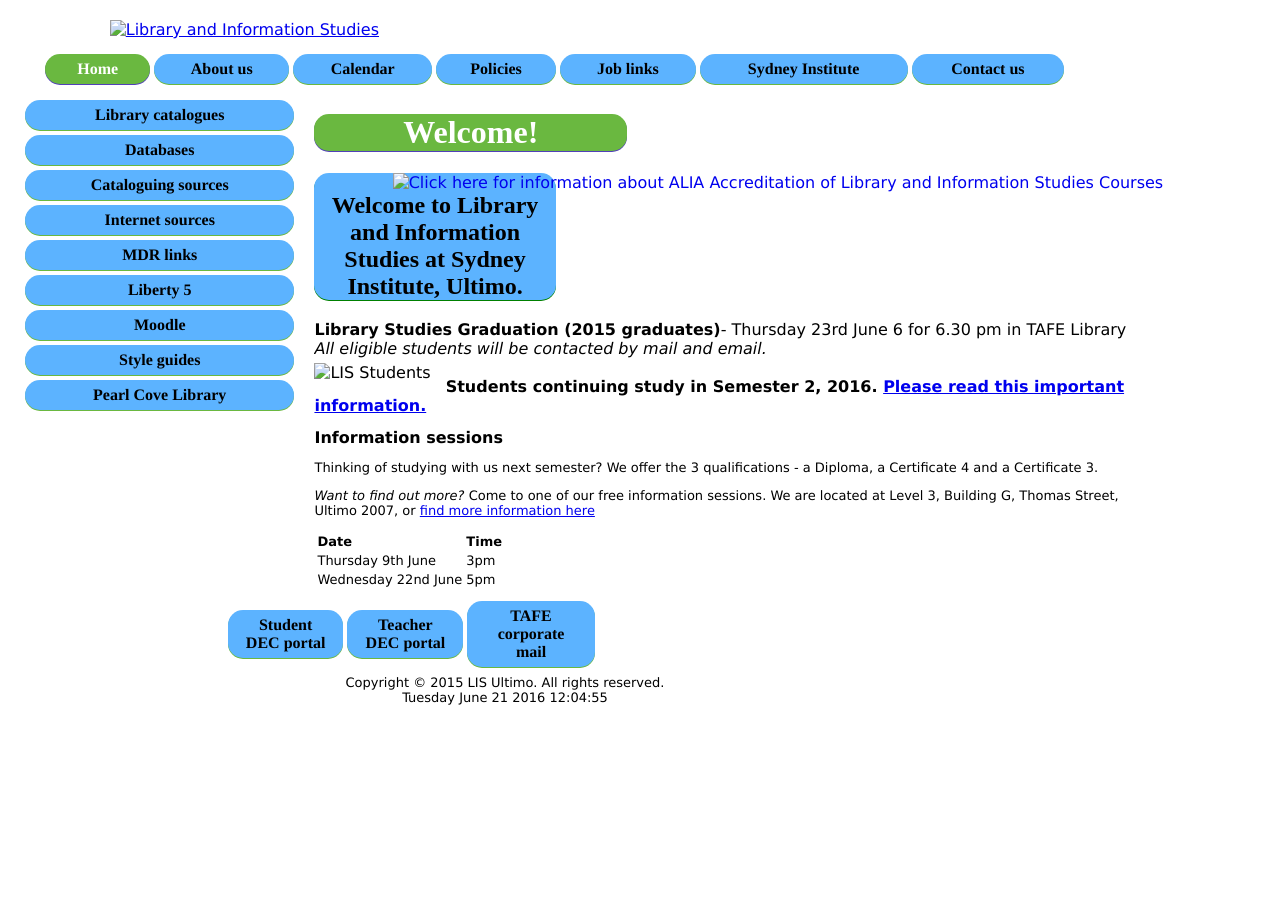
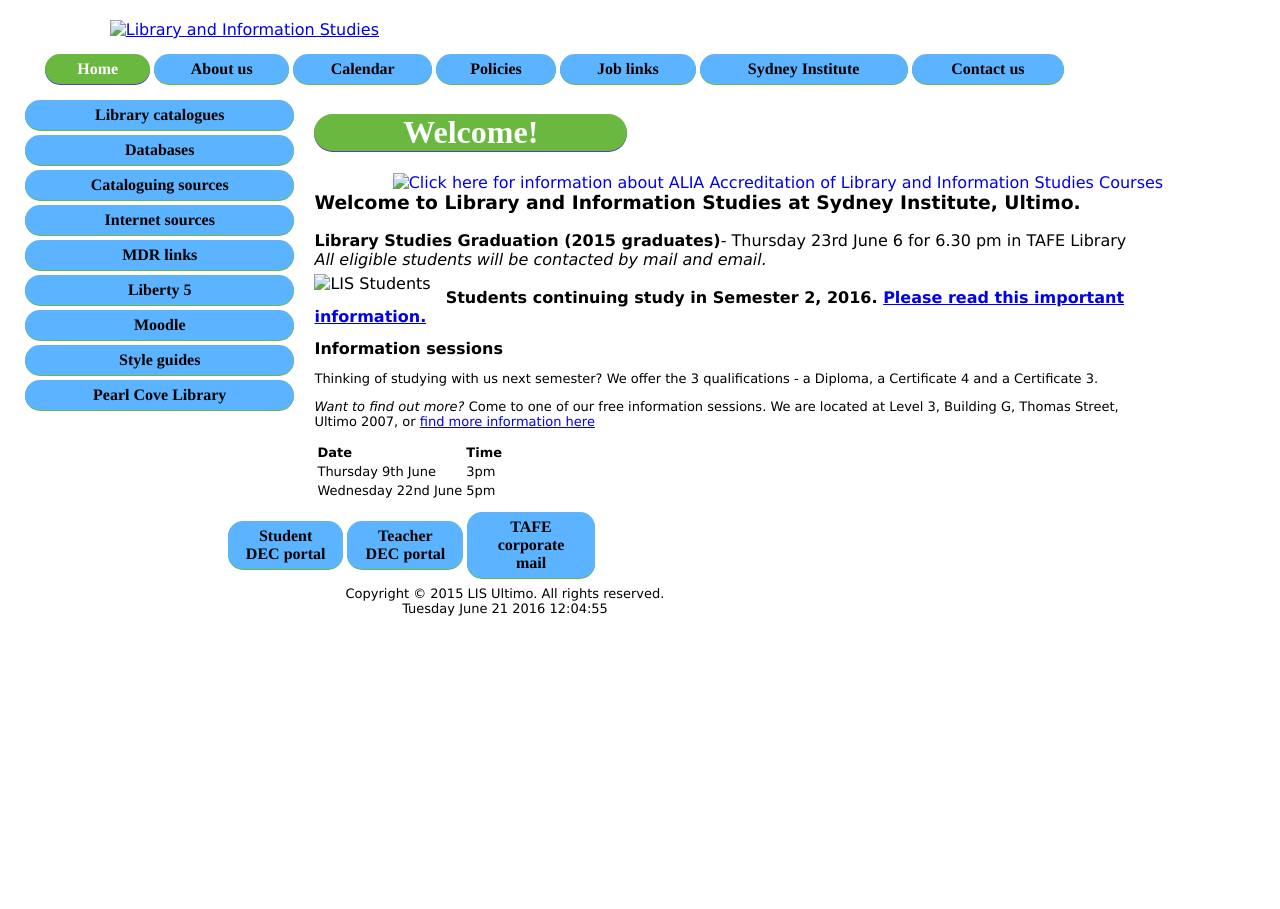
Before and after one commit to JennaMalkin/JennaMalkin.github.io, a Jekyll site: the page lismainpage.html, which Jekyll copies as it is, in a window 1280 px wide. Built offline with Jekyll 4.4.1, drawn with Linux system fonts in a browser that asks for light colours.

Commit message:
Add files via upload

```diff
--- a/lismainpage.html
+++ b/lismainpage.html
@@ -160,7 +160,7 @@ function date_time(id)
 <a href="alia.html"><img class="floatright logo" src="RED.png" title="Click here for information about ALIA Accreditation of Library and Information Studies Courses" alt="Click here for information about ALIA Accreditation of Library and Information Studies Courses" /></a>
 
 
-<h2 class=main>Welcome to Library and Information Studies at Sydney Institute, Ultimo.</h2>
+<h3>Welcome to Library and Information Studies at Sydney Institute, Ultimo.</h3>
 
 
 <strong>Library Studies Graduation  (2015 graduates)</strong>- Thursday 23rd June 6 for 6.30 pm in TAFE Library<br>
@@ -170,10 +170,9 @@ function date_time(id)
 
 <img class="group floatleft" src="group1.jpg" title="LIS Students" alt="LIS Students" />
 <br>
-<strong>Students continuing study in Semester 2, 2016. <A HREF="studentscont.pdf" TARGET="_blank">Please read this important information.
-</A>
+<strong>Students continuing study in Semester 2, 2016. <A HREF="studentscont.pdf" TARGET="_blank">Please read this important information.</A>
+</p>
 
-</p>
 <strong>Information sessions </strong>
 <p> Thinking of studying with us next semester? We offer the 3 qualifications - a Diploma, a Certificate 4 and a Certificate 3.</p>
  <p><em>Want to find out more?</em> Come to one of our free information sessions.
--- a/styles.css
+++ b/styles.css
@@ -40,7 +40,7 @@ h1 {
 	color: white;
 	font-weight: bold;
 	background: #6AB840;
-	border-radius: 15px;
+	border-radius: 0.9375em;
 	width: 36.84%;
 	text-align: center;
     -moz-box-shadow: 0px 1px 0px 0px #5240b8;
@@ -56,7 +56,7 @@ h2, h4, h5, h6 {
 	color: black;
 	font-weight: bold;
 	background: #5CB3FF;
-	border-radius: 15px;
+	border-radius: 0.9375em;
 	width: 28.42%;
 	text-align: center;
     -moz-box-shadow: 0px 1px 0px 0px green;
@@ -101,8 +101,8 @@ h2, h4, h5, h6 {
 	width: 78.95%;
 	padding: 0 auto;
 	position: relative;
-	top: 20px;
-	left: -25px;
+	top: 1.25em;
+	left: -1.5625em;
 	text-align: left;
 
 }
@@ -119,8 +119,8 @@ h2, h4, h5, h6 {
 	overflow: show;
 	white-space: nowrap;
 	position: relative;
-	top: 32px;
-	left: -25px;
+	top: 2em;
+	left: -1.5625em;
 	z-index: 98;
 	background-color: transparent;
 }
@@ -136,8 +136,8 @@ h2, h4, h5, h6 {
 	height: 36.84%;
 	font-weight: bold;
 	position: relative;
-	top: 52px;
-	left: 25px;
+	top: 3.25em;
+	left: 1.5625em;
 	z-index: 99;
 	background-color: transparent;
 	overflow: show;
@@ -187,7 +187,7 @@ h2, h4, h5, h6 {
 
 #copyright {
 	position: relative;
-	top: 40px;
+	top: 2.5em;
 	left: 12.8125em;
 	width: 37.5em;
 	text-align: center;
@@ -218,13 +218,13 @@ h2, h4, h5, h6 {
 
 .floatright {
 	float: right;
-	padding-left: 15px;
+	padding-left: 0.9375em;
 }
 
 
 .floatleft {
 	float: left;
-	padding-right: 15px;
+	padding-right: 0.9375em;
 	padding-bottom:5px;
 }
 
@@ -282,14 +282,14 @@ h2, h4, h5, h6 {
 
 	box-shadow: 0px 1px 0px 0px #5240b8;
 	background-color: #6AB840;
-	border-radius: 15px;
+	border-radius: 0.9375em;
 	border: none;
 	display:block;
 	color: white;
 	font-family: times, serif;
 	font-size: medium;
 	font-weight: bold;
-	padding: 6px 15px;
+	padding: 6px 0.9375em;
 	margin-bottom: 5px;
 	text-decoration: none;
 	text-align: center;
@@ -325,12 +325,12 @@ a.bluesmall:active { color: #0000FF; font-size: small; }
 
 	box-shadow:inset 0px 1px 0px 0px green;
 	background-color: #387C2C;
-	border-radius: 15px;
+	border-radius: 0.9375em;
 	border: none;
 	display: inline;
 	color: white;
 	font-family: times, serif;
-	font-size: 24px;
+	font-size: 1.5em;
 	font-weight: bold;
 	padding: 6px 5px;
 	margin-bottom: 5px;
@@ -341,7 +341,7 @@ a.bluesmall:active { color: #0000FF; font-size: small; }
 
 
 .margin {
-	margin: 10px;
+	margin: 0.6250em;
 }
 
 
```
